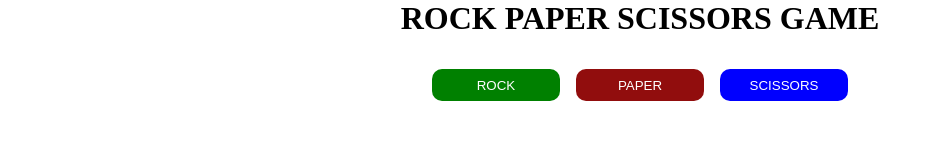
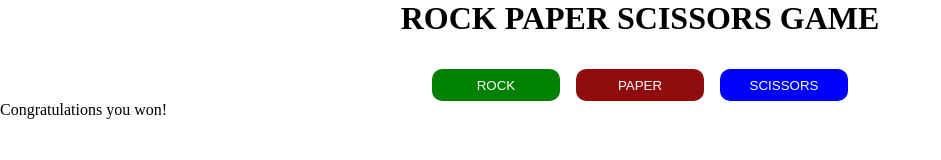
Before and after one commit to yvzklc/rockPaperScissors, a plain HTML site: page index.html in a window 1280 px wide. Both pictures are taken after a click on the button "ROCK". Shown: the whole page, without its empty margins (0-941 px from the left). Drawn offline with Linux system fonts and the light colour scheme.

Commit message:
Rock finished

```diff
--- a/app.js
+++ b/app.js
@@ -1,5 +1,5 @@
 var btn = document.querySelectorAll("button");
-
+var result = document.querySelector(".result")
 
 
 for(var i = 0; i < btn.length; i++) {
@@ -7,15 +7,39 @@ for(var i = 0; i < btn.length; i++) {
         const game = function(){
          const wBtn = e.target.textContent;
          const options = ["ROCK","PAPER","SCISSORS"]
-         const index = Math.floor(Math.random() * 2)
+         const index = Math.floor(Math.random() * 3)
          if(wBtn == options[0] && index == 1){
-            console.log("You lose against paper")
+
+            result.textContent = "You lose against paper"
          }
-         if(wBtn == options[0] && index == 2){
+         else if(wBtn == options[0] && index == 2){
+
+            result.textContent = "Congratulations you won!"
+         }
+         else if(wBtn == options[0] && index == 0){
+
+            result.textContent = "Round draw!"
+
+         }
+         if(wBtn == options[1] && index == 2){
+            console.log("You lose against scissors")
+         }
+         else if(wBtn == options[1] && index == 0){
             console.log("Congratulations you won!")
          }
-         if(wBtn == options[0] && index == 0){
+         else if(wBtn == options[1] && index == 1){
             console.log("Round draw!")
+
+         }
+         if(wBtn == options[2] && index == 0){
+            console.log("You lose against rock")
+         }
+         else if(wBtn == options[2] && index == 1){
+            console.log("Congratulations you won!")
+         }
+         else if(wBtn == options[2] && index == 2){
+            console.log("Round draw!")
+
          }
         }
         game()
--- a/index.html
+++ b/index.html
@@ -13,6 +13,7 @@
       <button>PAPER</button>
       <button>SCISSORS</button>
     </div>
+    <div class="result"></div>
     <script src="app.js"></script>
   </body>
 </html>
```
